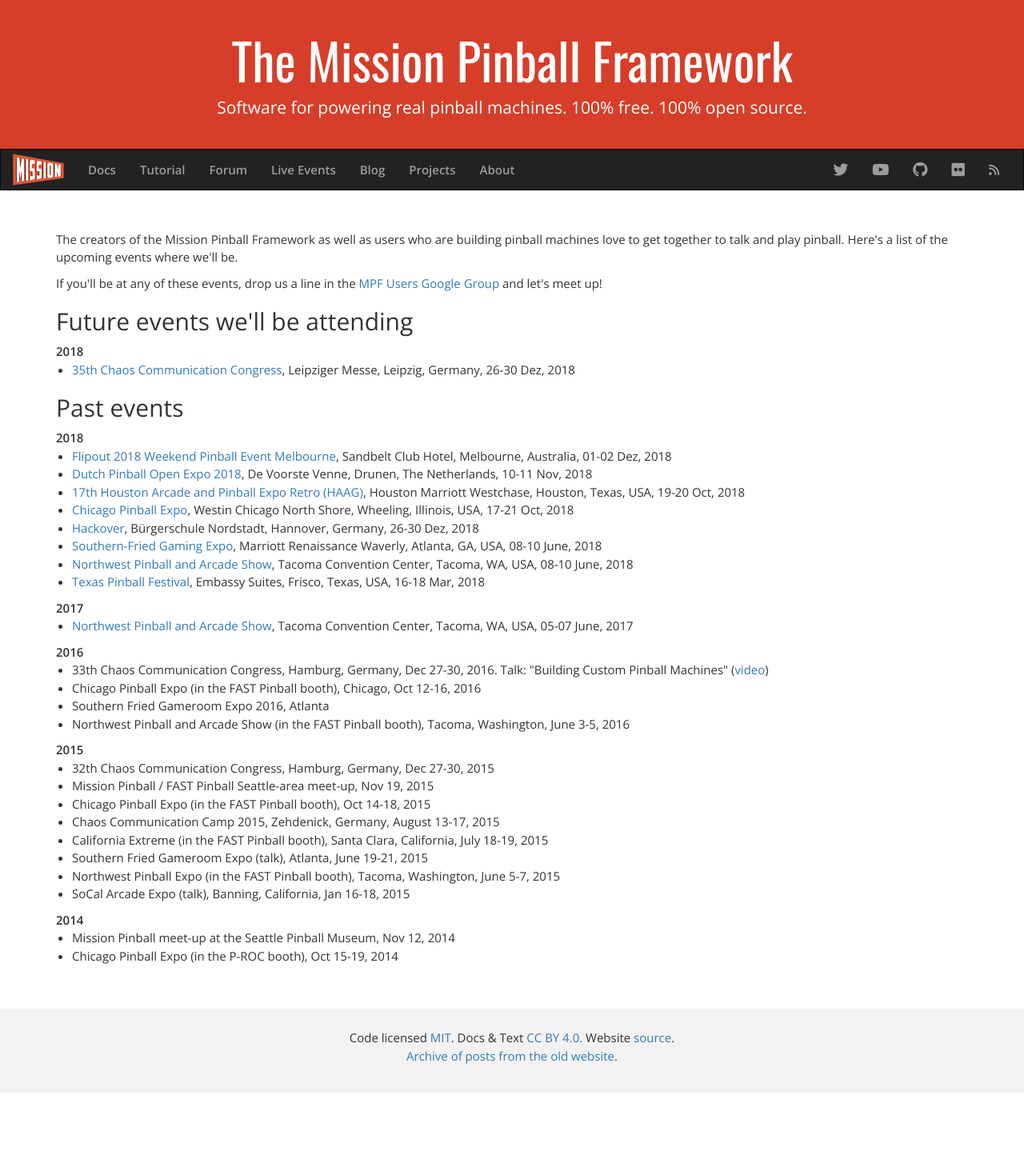
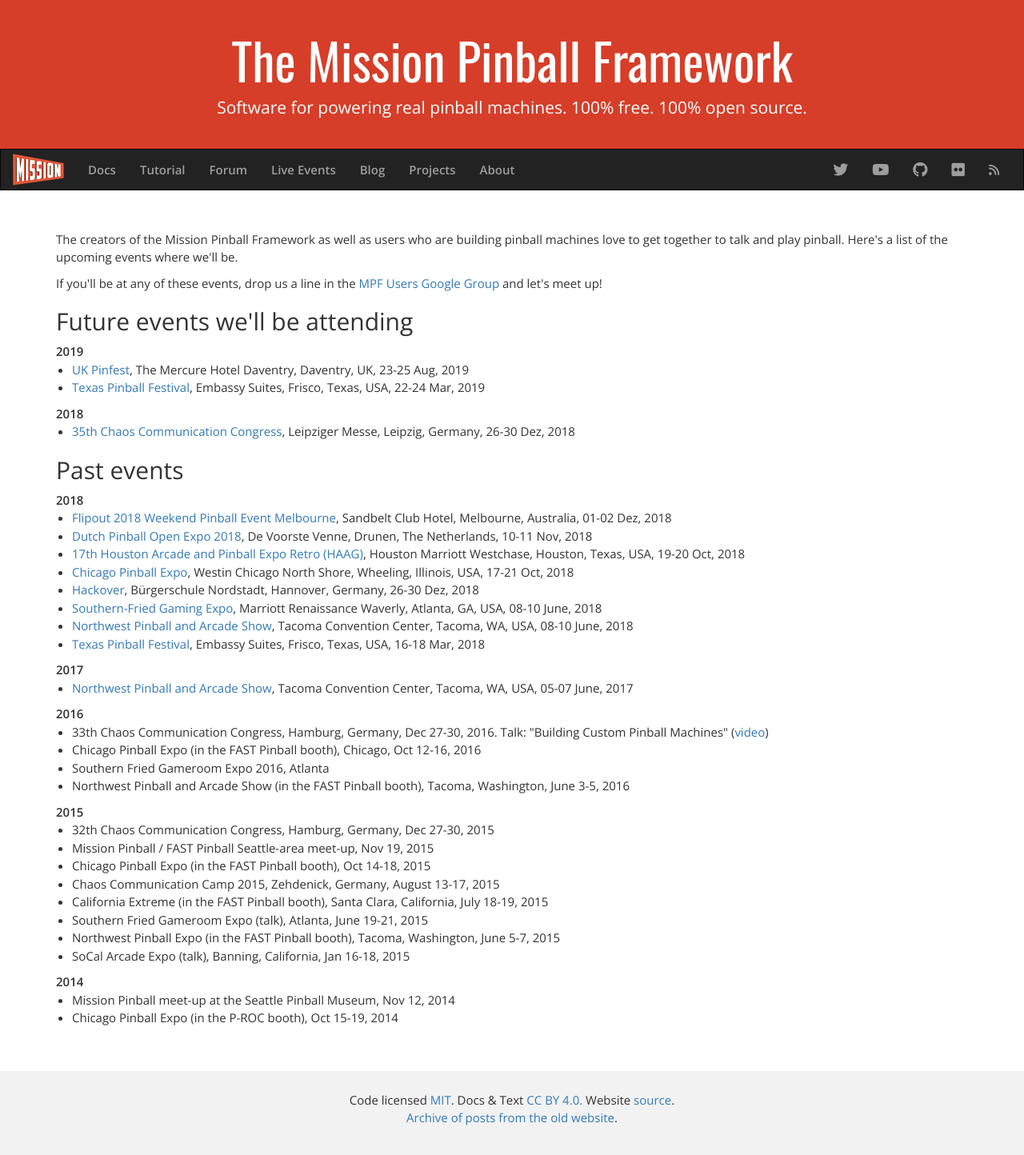
Before and after one commit to missionpinball/missionpinball-website, a Jekyll site: the page built from events.html, in a window 1280 px wide. Shown: the whole page at 80% size. Built offline with Jekyll 4.4.1, drawn with Linux system fonts in a browser that asks for light colours; nearby versions of some CDN libraries; before the commit the page ends 1366 px from its top, so only the background shows below that.

Commit message:
add events. update project list

```diff
--- /dev/null
+++ b/_events/2019-03-22-texas-pinball-festival.md
@@ -0,0 +1,9 @@
+---
+name: Texas Pinball Festival
+location: Embassy Suites
+duration: 22-24 Mar
+year: 2019
+city: Frisco, Texas, USA
+event_link: http://texaspinball.com/tpf/
+---
+[Haggis Pinball]({% link _projects/haggis_pinball.md %}) will reveal their first prototype.
--- /dev/null
+++ b/_events/2019-08-23-uk-pinfest.md
@@ -0,0 +1,10 @@
+---
+name: UK Pinfest
+location: The Mercure Hotel Daventry
+duration: 23-25 Aug
+year: 2019
+city: Daventry, UK
+event_link: http://www.ukpinfest.com/
+---
+The Pinball Amigos bring the [Minions Pinball]({% link _projects/minions_pinball.md %}) and
+the [Crazy Mansion]({% link _projects/crazy_mansion.md %}).
```
Also changed, not shown: _events/2018-11-10-dutch-pinball-open.md (+4 -2 lines), projects.html (+14 -0 lines).
